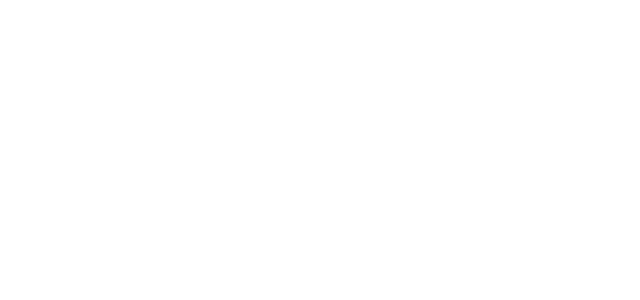
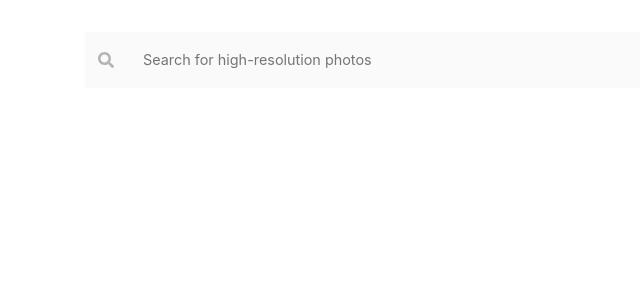
Before and after one commit to AveryTheDev/photobook, a React (Create React App) app: page / in a window 1280 px wide. Shown: the top 300 px of the page, without its empty margins (0-640 px from the left). Built offline with nearby package versions, Linux system fonts and the light colour scheme.

Commit message:
api general search return

```diff
--- a/package.json
+++ b/package.json
@@ -3,6 +3,9 @@
   "version": "0.1.0",
   "private": true,
   "dependencies": {
+    "@fortawesome/fontawesome-svg-core": "^1.2.19",
+    "@fortawesome/free-solid-svg-icons": "^5.9.0",
+    "@fortawesome/react-fontawesome": "^0.1.4",
     "axios": "^0.19.0",
     "bootstrap": "^4.3.1",
     "react": "^16.8.6",
--- a/src/App.js
+++ b/src/App.js
@@ -1,10 +1,11 @@
 import React from 'react';
 import './App.css';
+import Home from './components/Home/Home';
 
 const App = () => {
   return (
     <div className="App">
-
+      <Home />
     </div>
   );
 }
--- a/src/components/Home/Home.js
+++ b/src/components/Home/Home.js
@@ -1,10 +1,15 @@
 import './Home.css';
 import React from 'react';
+import Results from '../Results/Results';
 
 class Home extends React.Component {
 
     render() {
-        return <div></div>
+        return (
+            <div>
+                <Results />
+            </div>
+        )
     }
 }
 
--- a/src/components/ImageSearch/ImageCard.js
+++ b/src/components/ImageSearch/ImageCard.js
@@ -0,0 +1,33 @@
+import React from 'react';
+
+class ImageCard extends React.Component {
+    constructor(props) {
+        super(props);
+
+        this.state = { spans: 0 };
+        this.imageRef = React.createRef();
+    }
+
+    componentDidMount() {
+        this.imageRef.current.addEventListener('load', this.setSpans);
+    }
+
+    setSpans = () => {
+        const height = this.imageRef.current.clientHeight;
+
+        const spans = Math.ceil(height / 40 + 1);
+        this.setState({ spans: spans });
+    }
+
+    render() {
+        const { description, urls } = this.props.image;
+
+        return (
+            <div style={{ gridRowEnd: `span ${this.state.spans}` }}>
+                <img ref={this.imageRef} alt={description} src={urls.regular} />
+            </div>
+        );
+    }
+}
+
+export default ImageCard;
--- a/src/components/ImageSearch/ImageList.css
+++ b/src/components/ImageSearch/ImageList.css
@@ -0,0 +1,10 @@
+.image-list {
+    display: grid;
+    grid-template-columns: repeat(auto-fill, minmax(250px, 1fr));
+    grid-gap: 0 10px;
+    grid-auto-rows: 40px;
+}
+
+.image-list img {
+    width: 250px;
+}
--- a/src/components/ImageSearch/ImageList.js
+++ b/src/components/ImageSearch/ImageList.js
@@ -0,0 +1,13 @@
+import './ImageList.css';
+import React from 'react';
+import ImageCard from './ImageCard';
+
+const ImageList = (props) => {
+    const images = props.images.map((image) => {
+        return <ImageCard key={image.id} image={image} />
+    })
+
+    return <div className="image-list">{images}</div>;
+};
+
+export default ImageList;
--- /dev/null
+++ b/src/components/ImageSearch/SearchBar.css
@@ -0,0 +1,36 @@
+.input-group {
+    align-items: center;
+    margin: 2rem 0 2rem 0;
+}
+
+.input-group-prepend {
+    height: 3.5rem;
+}
+
+.searchBar {
+    width: 70%;
+    padding: 1rem;
+    border: 1px solid rgb(250, 250, 250);
+    background-color: rgb(250, 250, 250);
+    border-radius: 0 .25rem .25rem 0;
+    font-size: .9rem;
+}
+
+input:focus {
+    outline: none;
+    border: 1px solid white;
+    background-color: white;
+}
+
+.fa-search {
+    color: rgb(182, 179, 179);
+}
+
+.btn-search {
+    background-color: rgb(250, 250, 250);
+    height: 3.5rem;
+}
+
+.btn-search:hover {
+    background-color: white;
+}
--- a/src/components/ImageSearch/SearchBar.js
+++ b/src/components/ImageSearch/SearchBar.js
@@ -0,0 +1,45 @@
+import React from 'react';
+import './SearchBar.css';
+import InputGroup from 'react-bootstrap/InputGroup';
+import Button from 'react-bootstrap/Button'
+import { FontAwesomeIcon } from '@fortawesome/react-fontawesome';
+import { faSearch } from '@fortawesome/free-solid-svg-icons';
+
+
+class SearchBar extends React.Component {
+    state = { term: '', selected: false };
+
+    onFormSubmit = (e) => {
+        e.preventDefault();
+
+        this.props.userSubmit(this.state.term);
+    }
+
+    render() {
+
+        return (
+            <div>
+                <form onSubmit={this.onFormSubmit} >
+                    <InputGroup>
+                        <InputGroup.Prepend>
+                            <Button variant="search" onClick={this.onFormSubmit}>
+                                <FontAwesomeIcon id="basic-addon1" icon={faSearch} />
+                            </Button>
+                        </InputGroup.Prepend>
+                            <input type="text"
+                                value={this.state.term}
+                                onChange={(e) => this.setState({ term: e.target.value })}
+                                onFocus = {this.onSelection}
+                                onMouseLeave = {this.onExitSelection}
+                                placeholder= "Search for high-resolution photos"
+                                className="searchBar"
+                            />
+                    </InputGroup>
+
+                </form>
+            </div>
+        );
+    }
+}
+
+export default SearchBar;
--- a/src/components/Results/Results.js
+++ b/src/components/Results/Results.js
@@ -1,10 +1,26 @@
-import './Results.css';
-import React from './react';
+import React from 'react';
+import unsplash from '../../api/unsplash';
+import SearchBar from '../ImageSearch/SearchBar';
+import ImageList from '../ImageSearch/ImageList';
 
 class Results extends React.Component {
+    state = { images: [] };
 
-    render () {
-        return <div></div>
+    onSearchSubmit = async (term) => {
+        const response = await unsplash.get('/search/photos', {
+            params: { query: term },
+        });
+
+        this.setState({ images: response.data.results });
+    }
+
+    render() {
+        return (
+            <div className="container" style={{ marginTop: '10px' }}>
+                <SearchBar userSubmit={this.onSearchSubmit} />
+                <ImageList images={this.state.images} />
+            </div>
+        );
     }
 }
 
```
Also changed, not shown: 1 other file (tests, documents, lock files or other folders).
